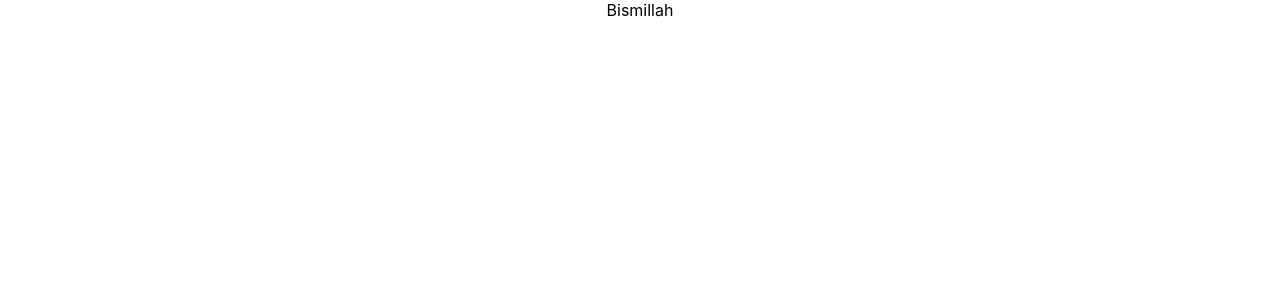
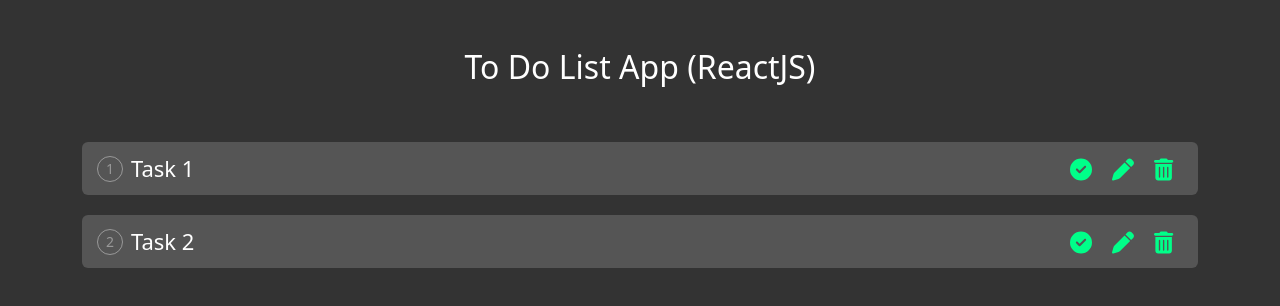
Before and after one commit to Rezuan-Ahmed-git/react-to-do, a React (Create React App) app: page / in a window 1280 px wide. Shown: the top 306 px of the page. Built offline with nearby package versions, Linux system fonts and the light colour scheme.

Commit message:
feat: design tasks with some dummy data

```diff
--- a/src/App.css
+++ b/src/App.css
@@ -1,3 +1,60 @@
+body {
+  background-color: #333;
+  color: #fff;
+}
+
 .App {
   text-align: center;
 }
+
+.taskBg {
+  background-color: #555;
+  border-radius: 6px;
+  margin-bottom: 20px;
+  padding: 10px 140px 10px 15px;
+  text-align: left;
+  font-size: 22px;
+  position: relative;
+
+}
+
+.taskBg div {
+  display: flex;
+  align-items: center;
+}
+
+.taskNumber {
+  color: #999;
+  border: 1px solid #999;
+  border-radius: 50%;
+  width: 26px;
+  height: 26px;
+  display: flex;
+  text-align: center;
+  font-size: 14px;
+  margin-right: 8px;
+  align-items: center;
+  justify-content: center;
+}
+
+.taskBg .done .taskText {
+  text-decoration: line-through;
+  opacity: 0.3;
+  flex: 1;
+}
+
+.taskBg  .iconsWrap {
+  position: absolute;
+  top: 50%;
+  transform: translateY(-50%);
+  right: 15px;
+  width: auto;
+  display: inline-block;
+}
+
+.taskBg .iconsWrap span {
+  display: inline-block;
+  margin: 0px 10px 0px 10px;
+  cursor: pointer;
+  color: #00ff89;
+}
--- a/src/App.js
+++ b/src/App.js
@@ -1,7 +1,96 @@
+import React, { useState } from 'react';
+import 'bootstrap/dist/css/bootstrap.min.css';
+import { FontAwesomeIcon } from '@fortawesome/react-fontawesome';
+import {
+  faCircleCheck,
+  faPen,
+  faTrashCan,
+} from '@fortawesome/free-solid-svg-icons';
+
 import './App.css';
 
 function App() {
-  return <div className="App">Bismillah</div>;
+  //Tasks (ToDo List) State
+  const [toDo, setToDo] = useState([
+    {
+      id: 1,
+      title: 'Task 1',
+      status: false,
+    },
+    {
+      id: 2,
+      title: 'Task 2',
+      status: false,
+    },
+  ]);
+
+  //Temp State
+  const [newTask, setNewTask] = useState('');
+  const [updateData, setUpdateData] = useState('');
+
+  //Add Task
+  //////////////////////
+  const addTask = () => {};
+
+  //Delete Task
+  //////////////////////
+  const deleteTask = (id) => {};
+
+  //Mark task as done or completed
+  ////////////////////////////////
+  const markDone = (id) => {};
+
+  //Cancel update
+  ////////////////////////////////
+  const cancelUpdate = () => {};
+
+  //Change task for update
+  ////////////////////////////////
+  const changeTask = (e) => {};
+
+  //Update Task
+  ////////////////////////////////
+  const updateTask = () => {};
+
+  return (
+    <div className="container App">
+      <br />
+      <br />
+      <h2>To Do List App (ReactJS)</h2>
+      <br />
+      <br />
+
+      {/* Display ToDos  */}
+
+      {toDo && toDo.length ? '' : 'No Tasks...'}
+
+      {toDo &&
+        toDo.map((task, index) => {
+          return (
+            <React.Fragment key={task.id}>
+              <div className="col taskBg">
+                <div className={task.status ? 'done' : ''}>
+                  <span className="taskNumber">{index + 1}</span>
+                  <span className="taskText">{task.title}</span>
+                </div>
+
+                <div className="iconsWrap">
+                  <span>
+                    <FontAwesomeIcon icon={faCircleCheck} />
+                  </span>
+                  <span>
+                    <FontAwesomeIcon icon={faPen} />
+                  </span>
+                  <span>
+                    <FontAwesomeIcon icon={faTrashCan} />
+                  </span>
+                </div>
+              </div>
+            </React.Fragment>
+          );
+        })}
+    </div>
+  );
 }
 
 export default App;
```
